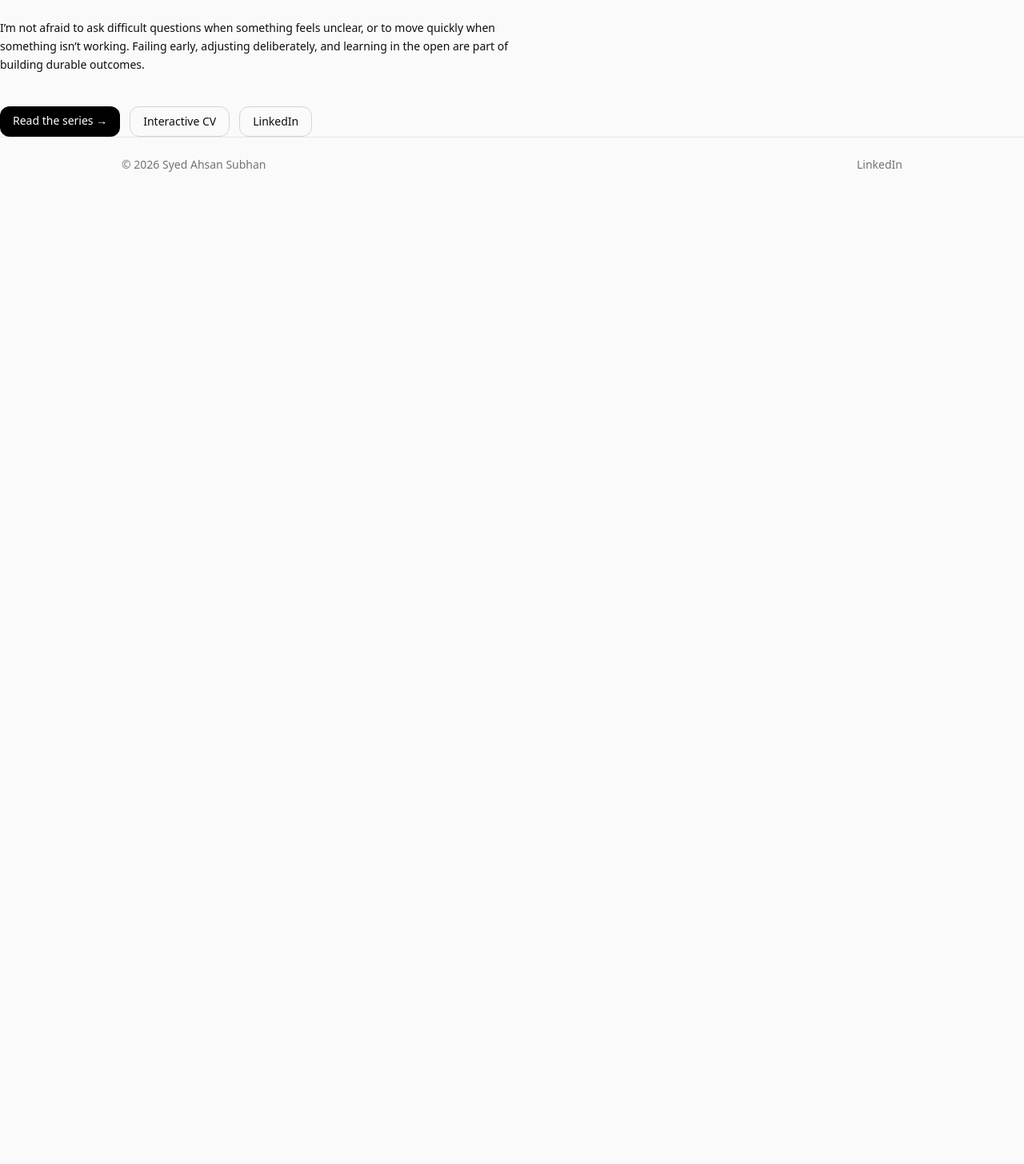
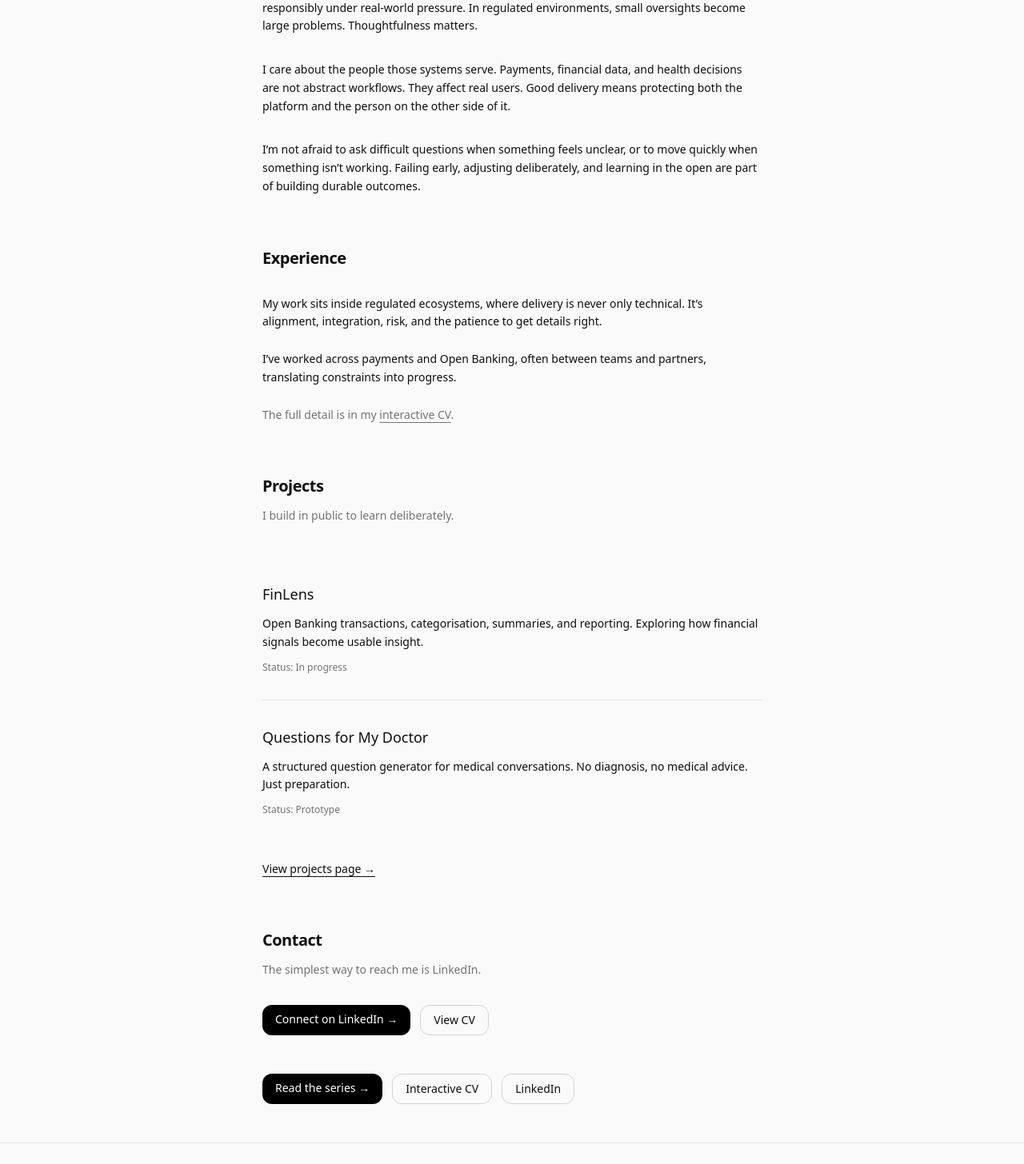
Before and after one commit to takhleeq-ai/syedsubhan-site, a Next.js app: page / in a window 1280 px wide. Shown: the part 540-1996 px from the top of the page at 80% size. Before the commit the page ends 800 px from the top, so only its background shows below. Built offline with nearby package versions, Linux system fonts and the light colour scheme.

Commit message:
Add About/Experience/Projects/Contact sections to homepage for anchor navigation

```diff
--- a/app/page.tsx
+++ b/app/page.tsx
@@ -1,8 +1,10 @@
 import { cvProfile } from "@/content/cv";
+import Link from "next/link";
 
 export default function Home() {
   return (
-    <main>
+    <main className="mx-auto max-w-2xl px-5 py-12 sm:px-6">
+      {/* Hero / About */}
       <div id="about" className="flex flex-wrap items-start gap-6 scroll-mt-24">
         {cvProfile.profileImage && (
           <a
@@ -39,10 +41,7 @@ export default function Home() {
       </div>
 
       {/* What I Care About */}
-      <section
-        id="focus"
-        className="mt-16 max-w-2xl scroll-mt-24"
-      >
+      <section id="care" className="mt-16 scroll-mt-24">
         <h2 className="text-xl font-semibold tracking-tight">
           What I Care About
         </h2>
@@ -50,41 +49,140 @@ export default function Home() {
         <div className="mt-8 space-y-8 text-sm leading-relaxed text-[var(--foreground)]">
           <p>
             I care about the systems I help build, not just whether they ship,
-            but whether they behave responsibly under real-world pressure.
-            In regulated environments, small oversights become large problems.
+            but whether they behave responsibly under real-world pressure. In
+            regulated environments, small oversights become large problems.
             Thoughtfulness matters.
           </p>
 
           <p>
-            I care about the people those systems serve. Payments, financial data,
-            and health decisions are not abstract workflows. They affect real users.
-            Good delivery means protecting both the platform and the person on the
-            other side of it.
+            I care about the people those systems serve. Payments, financial
+            data, and health decisions are not abstract workflows. They affect
+            real users. Good delivery means protecting both the platform and the
+            person on the other side of it.
           </p>
 
           <p>
-            I’m not afraid to ask difficult questions when something feels unclear,
-            or to move quickly when something isn’t working. Failing early,
-            adjusting deliberately, and learning in the open are part of building
-            durable outcomes.
+            I’m not afraid to ask difficult questions when something feels
+            unclear, or to move quickly when something isn’t working. Failing
+            early, adjusting deliberately, and learning in the open are part of
+            building durable outcomes.
           </p>
         </div>
       </section>
 
-      <div className="mt-10 flex flex-wrap gap-3">
-        <a
+      {/* Experience */}
+      <section id="experience" className="mt-16 scroll-mt-24">
+        <h2 className="text-xl font-semibold tracking-tight">Experience</h2>
+
+        <div className="mt-8 space-y-6 text-sm leading-relaxed text-[var(--foreground)]">
+          <p>
+            My work sits inside regulated ecosystems, where delivery is never
+            only technical. It’s alignment, integration, risk, and the patience
+            to get details right.
+          </p>
+
+          <p>
+            I’ve worked across payments and Open Banking, often between teams
+            and partners, translating constraints into progress.
+          </p>
+
+          <p className="text-[var(--muted)]">
+            The full detail is in my{" "}
+            <Link
+              href="/cv"
+              className="underline underline-offset-4 hover:opacity-80"
+            >
+              interactive CV
+            </Link>
+            .
+          </p>
+        </div>
+      </section>
+
+      {/* Projects */}
+      <section id="projects" className="mt-16 scroll-mt-24">
+        <h2 className="text-xl font-semibold tracking-tight">Projects</h2>
+
+        <p className="mt-3 text-sm leading-relaxed text-[var(--muted)]">
+          I build in public to learn deliberately.
+        </p>
+
+        <div className="mt-10 divide-y divide-[var(--border)]">
+          <div className="py-8">
+            <h3 className="text-lg font-medium">FinLens</h3>
+            <p className="mt-3 text-sm leading-relaxed text-[var(--foreground)]">
+              Open Banking transactions, categorisation, summaries, and
+              reporting. Exploring how financial signals become usable insight.
+            </p>
+            <p className="mt-3 text-xs text-[var(--muted)]">
+              Status: In progress
+            </p>
+          </div>
+
+          <div className="py-8">
+            <h3 className="text-lg font-medium">Questions for My Doctor</h3>
+            <p className="mt-3 text-sm leading-relaxed text-[var(--foreground)]">
+              A structured question generator for medical conversations. No
+              diagnosis, no medical advice. Just preparation.
+            </p>
+            <p className="mt-3 text-xs text-[var(--muted)]">
+              Status: Prototype
+            </p>
+          </div>
+        </div>
+
+        <Link
+          href="/projects"
+          className="mt-6 inline-block text-sm underline underline-offset-4 hover:opacity-80"
+        >
+          View projects page →
+        </Link>
+      </section>
+
+      {/* Contact */}
+      <section id="contact" className="mt-16 scroll-mt-24">
+        <h2 className="text-xl font-semibold tracking-tight">Contact</h2>
+
+        <p className="mt-3 text-sm leading-relaxed text-[var(--muted)]">
+          The simplest way to reach me is LinkedIn.
+        </p>
+
+        <div className="mt-8 flex flex-wrap gap-3">
+          {cvProfile.linkedinUrl && (
+            <a
+              href={cvProfile.linkedinUrl}
+              target="_blank"
+              rel="noopener noreferrer"
+              className="rounded-xl bg-black px-4 py-2 text-sm text-white hover:opacity-90"
+            >
+              Connect on LinkedIn →
+            </a>
+          )}
+
+          <Link
+            href="/cv"
+            className="rounded-xl border border-neutral-300 px-4 py-2 text-sm hover:bg-neutral-50"
+          >
+            View CV
+          </Link>
+        </div>
+      </section>
+
+      {/* Primary actions */}
+      <div className="mt-12 flex flex-wrap gap-3">
+        <Link
           href="/architecting-intelligence"
           className="rounded-xl bg-black px-4 py-2 text-sm text-white hover:opacity-90"
         >
           Read the series →
-        </a>
+        </Link>
 
-        <a
+        <Link
           href="/cv"
           className="rounded-xl border border-neutral-300 px-4 py-2 text-sm hover:bg-neutral-50"
         >
           Interactive CV
-        </a>
+        </Link>
 
         {cvProfile.linkedinUrl && (
           <a
```
